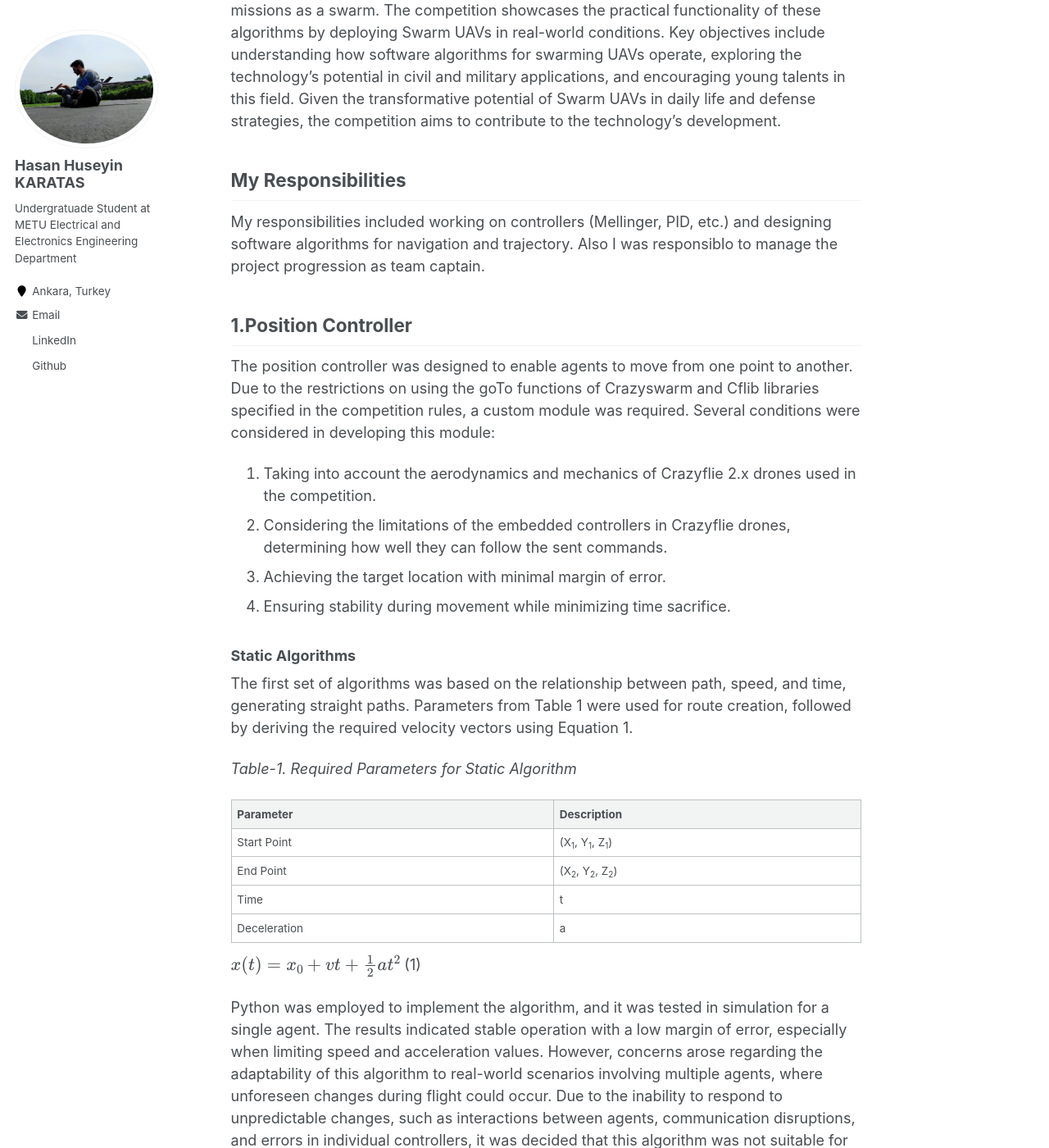
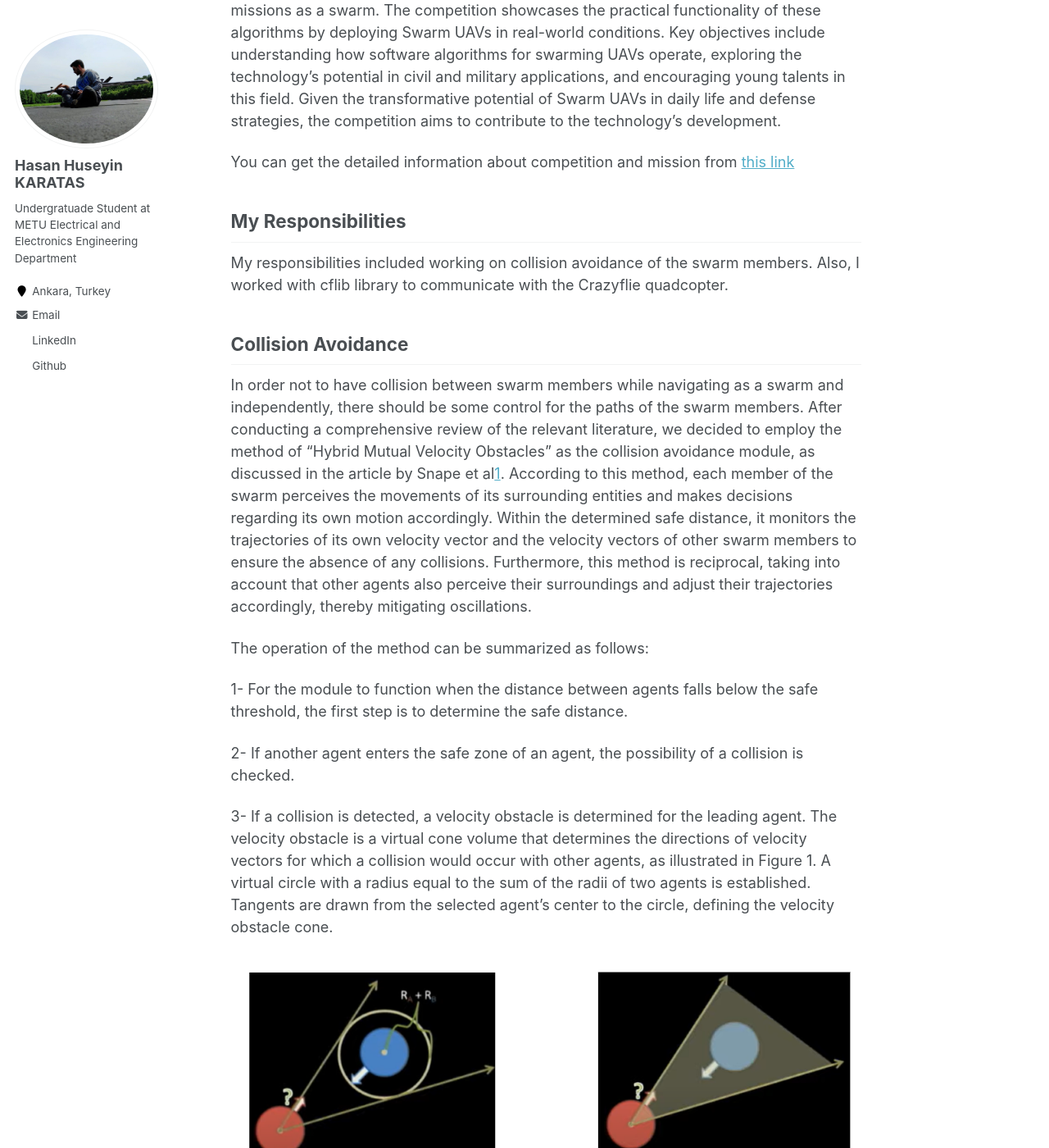
Before and after one commit to hsnnkaratass/hsnnkaratass.github.io, a Jekyll site: the page built from _portfolio/2023 Teknofest Mixed Swarm Competition.md, in a window 1280 px wide and 1400 px high, scrolled down 419 px. Shown: the whole window at 82% size. Built offline with Jekyll 4.4.1, drawn with Linux system fonts in a browser that asks for light colours; formulas are drawn with MathJax 3; some of the changed text lies outside the part shown.

Commit message:
Add files via upload

```diff
--- a/_portfolio/2023 Teknofest Mixed Swarm Competition.md
+++ b/_portfolio/2023 Teknofest Mixed Swarm Competition.md
@@ -1,6 +1,6 @@
 ---
 title: "2023 Teknofest Mixed Swarm Competition"
-excerpt: "In 2023, I actively participated in the Swarm UAV Competition organized as part of the TEKNOFEST Technology competitions. Tasked with developing software and algorithms for Unmanned Aerial Vehicles (UAVs) operating collaboratively as a swarm, the competition aimed to assess the practical functionality of these algorithms in real-world conditions. As a member of my team, our objective was to comprehend the operational aspects of software algorithms for swarming UAVs and explore their potential applications in both civilian and military domains.<br/><img src='/images/swarm-drones.jpg' width='600' height='450'>"
+excerpt: "The primary focus of this competition revolved around the comprehensive development of software and algorithms tailored specifically for Unmanned Aerial Vehicles (UAVs) operating collaboratively in a swarm configuration. By simulating real-world conditions, the competition sought to assess the practical functionality and efficacy of these algorithms in dynamic operational scenarios. As an integral member of my team, our collective objective was to gain a profound understanding of the operational intricacies associated with software algorithms for swarming UAVs. This entailed exploring and analyzing their potential applications across diverse domains, encompassing both civilian and military sectors. By delving into the multifaceted aspects of swarm behavior and coordination, we aimed to unlock the vast potential of these collaborative UAV systems..<br/><img src='/images/swarm-drones.jpg' width='600' height='450'>"
 collection: portfolio
 ---
 
@@ -8,89 +8,70 @@ collection: portfolio
 
 The Swarm UAV Competition, organized within the TEKNOFEST Technology competitions, focuses on Swarm Unmanned Aerial Vehicles (Swarm UAV), a technology gaining increasing importance in both civilian and military applications. The competition's primary goal is to develop software and algorithms for UAVs capable of fulfilling specified missions as a swarm. The competition showcases the practical functionality of these algorithms by deploying Swarm UAVs in real-world conditions. Key objectives include understanding how software algorithms for swarming UAVs operate, exploring the technology's potential in civil and military applications, and encouraging young talents in this field. Given the transformative potential of Swarm UAVs in daily life and defense strategies, the competition aims to contribute to the technology's development.
 
+You can get the detailed information about competition and mission from [this link](https://www.teknofest.org/en/competitions/swarm-uav-competition/)
+
 ## My Responsibilities
 
-My responsibilities included working on controllers (Mellinger, PID, etc.) and designing software algorithms for navigation and trajectory. Also I was responsiblo to manage the project progression as team captain.
+My responsibilities included working on collision avoidance of the swarm members. Also, I worked with cflib library to communicate with the Crazyflie quadcopter.
 
-## 1.Position Controller
+## Collision Avoidance
 
-The position controller was designed to enable agents to move from one point to another. Due to the restrictions on using the goTo functions of Crazyswarm and Cflib libraries specified in the competition rules, a custom module was required. Several conditions were considered in developing this module:
+In order not to have collision between swarm members while navigating as a swarm and independently, there should be some control for the paths of the swarm members. After conducting a comprehensive review of the relevant literature, we decided to employ the method of "Hybrid Mutual Velocity Obstacles" as the collision avoidance module, as discussed in the article by Snape et al[1](https://ieeexplore.ieee.org/document/5746538). According to this method, each member of the swarm perceives the movements of its surrounding entities and makes decisions regarding its own motion accordingly. Within the determined safe distance, it monitors the trajectories of its own velocity vector and the velocity vectors of other swarm members to ensure the absence of any collisions. Furthermore, this method is reciprocal, taking into account that other agents also perceive their surroundings and adjust their trajectories accordingly, thereby mitigating oscillations.
 
-1. Taking into account the aerodynamics and mechanics of Crazyflie 2.x drones used in the competition.
-2. Considering the limitations of the embedded controllers in Crazyflie drones, determining how well they can follow the sent commands.
-3. Achieving the target location with minimal margin of error.
-4. Ensuring stability during movement while minimizing time sacrifice.
+The operation of the method can be summarized as follows:
 
-### Static Algorithms
+1- For the module to function when the distance between agents falls below the safe threshold, the first step is to determine the safe distance.
 
-The first set of algorithms was based on the relationship between path, speed, and time, generating straight paths. Parameters from Table 1 were used for route creation, followed by deriving the required velocity vectors using Equation 1.
+2- If another agent enters the safe zone of an agent, the possibility of a collision is checked.
 
-*Table-1. Required Parameters for Static Algorithm*
-
-| Parameter      | Description        |
-| -------------- | ------------------ |
-| Start Point    | (X<sub>1</sub>, Y<sub>1</sub>, Z<sub>1</sub>) |
-| End Point      | (X<sub>2</sub>, Y<sub>2</sub>, Z<sub>2</sub>) |
-| Time           | t                  |
-| Deceleration   | a                  |
-
-$x(t) = x_0 + vt + \frac{1}{2}at^2$ (1)
-
-Python was employed to implement the algorithm, and it was tested in simulation for a single agent. The results indicated stable operation with a low margin of error, especially when limiting speed and acceleration values. However, concerns arose regarding the adaptability of this algorithm to real-world scenarios involving multiple agents, where unforeseen changes during flight could occur. Due to the inability to respond to unpredictable changes, such as interactions between agents, communication disruptions, and errors in individual controllers, it was decided that this algorithm was not suitable for use.
-
-### Feedback Algorithms (Controllers)
-
-Given the limitations of static algorithms for dynamic systems, feedback control systems, especially PID (Proportional-Integral-Derivative) controllers, were considered. PID controllers are widely used in various applications due to their simplicity, robustness, and effectiveness in regulating system performance. The decision was made to develop a PID controller.
-
-The first step in developing a controller is accurately defining the system. Research was conducted to understand the commands that could be sent to the Crazyflie drone using Cflib. Commands such as position_setpoint(x, y, z, yaw), full_setpoint(roll, pitch, yawrate, thrust), and send_velocity_world_setpoint(vx, vy, vz, yaw) were identified. Using velocity commands for effective control, a system was designed as depicted in Figure 1.
+3- If a collision is detected, a velocity obstacle is determined for the leading agent. The velocity obstacle is a virtual cone volume that determines the directions of velocity vectors for which a collision would occur with other agents, as illustrated in Figure 1. A virtual circle with a radius equal to the sum of the radii of two agents is established. Tangents are drawn from the selected agent's center to the circle, defining the velocity obstacle cone.
 
 <p align="center">
-  <img src="/images/pid_position.png" alt="Figure 1 - Position Controller"/>
+  <img src="/images/fig1.png" alt="Figure 1 - Velocity Obstacle Area"/>
 </p>
 
 <p align="center">
-  <em>Figure 1 - Position Controller</em>
+  <em>Figure 1 - Velocity Obstacle Area</em>
 </p>
 
 
-
-After designing the system, a PID controller was implemented in Python. Subsequent tests were conducted in the simulation, and PID parameters were calibrated. Finally, real-world tests on a Crazyflie confirmed that the controller operated optimally under various conditions.
-
-To showcase the performance of developed position controller, I have prepared two videos. The first video presents simulation results using Gazebo with CrazyS, offering insights into the algorithms' behavior in a controlled virtual environment. The second video showcases real-life tests conducted with a Crazyflie 2.1 equipped with the Lighthouse positioning system, demonstrating the practical implementation of our algorithms in a physical setting.
-
-<iframe width="560" height="315" src="https://www.youtube.com/embed/SUDe9ivEPgo" frameborder="0" allowfullscreen></iframe>
-
-<iframe width="560" height="315" src="https://www.youtube.com/embed/U0jJdcwHOl4" frameborder="0" allowfullscreen></iframe>
-
-## 2.Trajecteroy Generation and Mellinger Controller
-
-### Smooth Trajectory Planning
-
-In the competition, the requirement is to navigate smoothly through obstacles. Planning a route solely based on waypoints wouldn't meet this criterion. Therefore, a literature review was conducted on how to achieve smooth trajectory tracking using intermediate waypoints. The work done here is based on the research of [Kumar and Mellinger(2011)](https://ieeexplore.ieee.org/abstract/document/5980409).
-
-#### Mellinger Controller
-
-The Mellinger controller utilizes a non-linear model of the dynamics of a quadcopter, employing a feedback loop to accurately track the desired position and orientation of the drone. The feedback loop consists of an attitude controller and a position controller. The attitude controller manages the orientation of the drone, while the position controller governs translational motion. The attitude controller employs a non-linear controller using the rotation matrix and quaternion representation of the drone's attitude. Additionally, the position controller compares the desired and current positions using data from sensors, producing thrust commands to control the drone's position with a proportional-derivative (PD) controller. The attitude controller, in turn, generates torque commands by comparing the desired and current attitudes using data from the position controller and sensors.
-
-The Mellinger controller has been implemented for the Crazyflie 2.X drones intended for use in the competition. Therefore, it is concluded that this controller can be readily employed if the necessary trajectory can be generated.
-
-#### Trajectory Generation
-
-To ensure smooth navigation to the destination, trajectory planning is essential. Numerous trajectory generation algorithms exist for quadcopters, and this stage is critical for four-motor drone control.
-
-Piecewise polynomial functions are significant methods used in trajectory calculations. By solving a group of linear equations obtained from drone dynamics and boundary conditions, the coefficients of the polynomial function can be determined. The trajectory obtained for an environment including cylindirical obstacles is given in Figure 2.
+4- The agent should select a new velocity vector that is closest to the desired destination but remains within the determined velocity obstacle. The article discusses three different methods for performing this task. In our particular case, it is deemed sufficient to utilize the first method, which involves determining the velocity obstacle cone. This choice is justified by the fact that, in our project, the agents will not approach each other and the number of agents is relatively small.
 
 <p align="center">
-  <img src="/images/pid_position.png" alt="Figure 1 - Position Controller"/>
+  <img src="/images/fig2.png" alt="Figure 2 - Collision Free Vector"/>
 </p>
 
 <p align="center">
-  <em>Figure 2 - Example Trajectory</em>
+  <em>Figure 2 - Collision Free Vector</em>
 </p>
 
-Taking derivatives of this trajectory provides the necessary position, velocity, and acceleration vectors. Through experiments, it has been observed that sending only the position vector to the agents at the required frequency enables successful trajectory tracking. The following video shows the applied alforithms for trajectory tracking with a Crazyflie 2.1 and Lighthouse Positioning System.
+5-These procedures are repeated for other agents that are within the safe distance and at risk of collision. By applying the same methodology, a new velocity vector is determined for each of these agents, ensuring collision-free trajectories.
 
-<iframe width="560" height="315" src="https://www.youtube.com/embed/oY1j8kOTbE8" frameborder="0" allowfullscreen></iframe>
+The rationale behind the second and third methods, as indicated in the article, can be elucidated as follows. Considering that the velocity obstacle determination process is applied to both agents involved, the responsibility of collision avoidance is shared by both agents. Consequently, the velocity vectors of the agents are updated by subtracting twice the magnitude of the previous velocity vector from the newly determined velocity vector, as illustrated in Figure 2. This approach ensures that both agents contribute to the avoidance of collisions.
+
+<p align="center">
+  <img src="/images/met2.png" alt="Figure 3 - Reciprocal Collision Free Vector"/>
+</p>
+
+<p align="center">
+  <em>Figure 3 - Reciprocal Collision Free Vector</em>
+</p>
+
+
+The developed system has been validated through simulations and real-life tests, providing evidence of its functionality. Simulation images are depicted in Figure 4, showcasing the results. The conducted tests were designed with consideration for a competitive environment. As mentioned earlier, in scenarios involving obstructed navigation, there is a possibility of collision between agents. Specifically, when two agents are moving in similar directions rather than directly towards each other, collision scenarios can arise. To account for all possibilities, the situation where agents converge at the same point was also tested, and no collision occurred. In Figure 4.a, the straight red and green lines represent the initial directions of the agents, while the red lines generated from behind the left agent illustrate the planned trajectories to prevent collision.
+
+<p align="center">
+  <img src="/images/cfp.png" alt="Figure 4 - Collision Free Paths"/>
+</p>
+
+<p align="center">
+  <em>Figure 4 - Collision Free Paths</em>
+</p>
+
+
+Below you can watch the test flight of the first mission.
+
+<iframe width="560" height="315" src="https://www.youtube.com/embed/oQFZXaJ2mFo?si=yc1SWivwSDk1gkk_" frameborder="0" allowfullscreen></iframe>
 
 ## Important Reminder
 
```
Also changed, not shown: _portfolio/2021 Fighter UAV.md (+1 -1 lines), images/cfp.png (added), images/fig1.png (added), images/fig2.png (added), images/met2.png (added), 1 other file.
